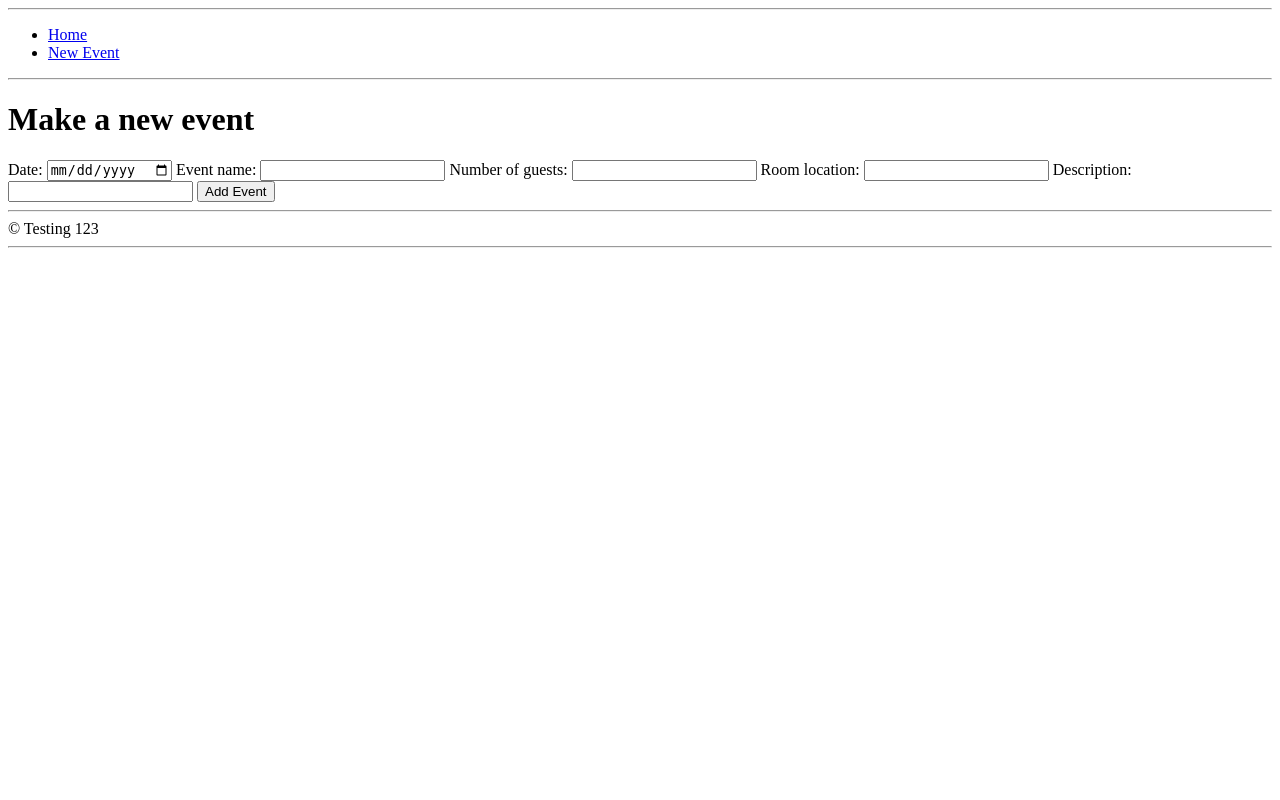
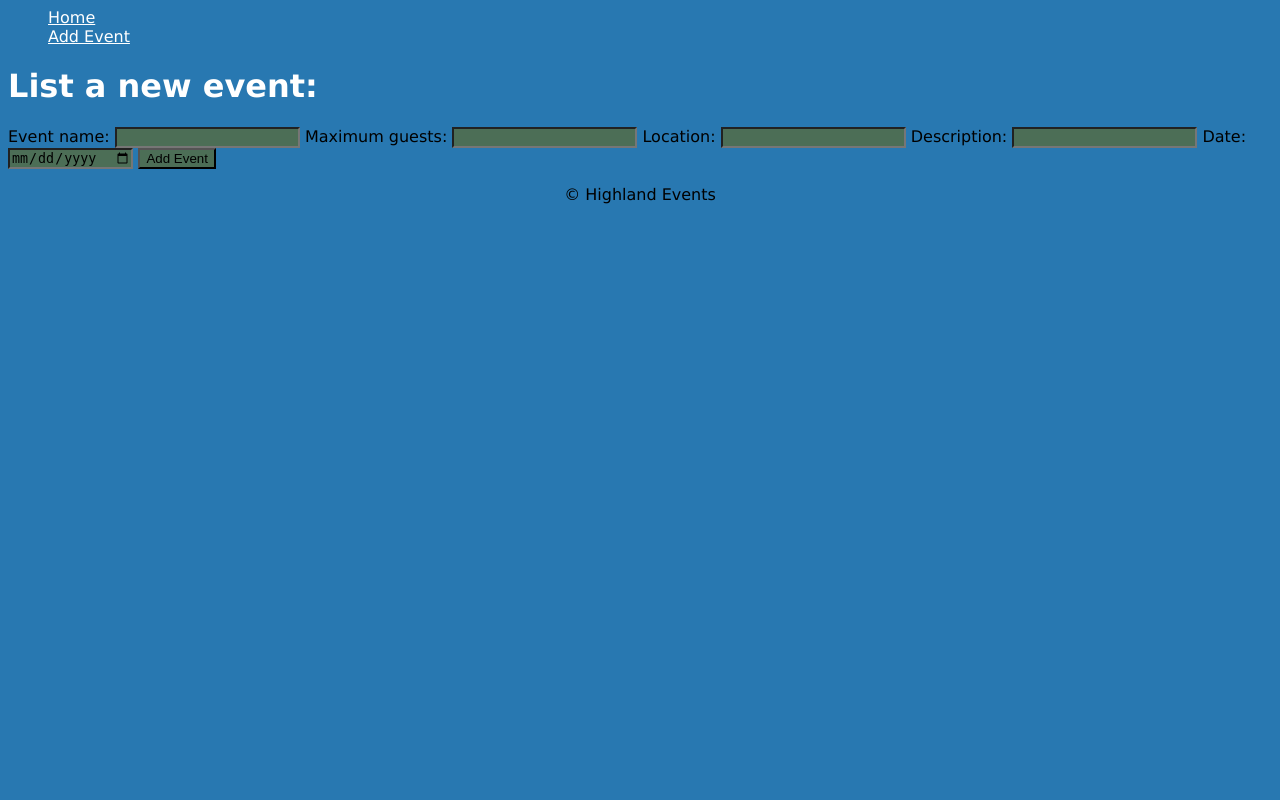
Before and after one commit to sshingler/Flask_lab_Event_Planner, a Flask app: page /events/new in a window 1280 px wide. Run offline with Flask 2, Linux system fonts and the light colour scheme.

Commit message:
2 - Flask lab - Event Planner - MVP + extensions complete

```diff
--- a/models/event_list.py
+++ b/models/event_list.py
@@ -3,8 +3,8 @@ import datetime
 
 
 
-event_1 = Event(datetime.date(2023, 2, 8), "Tech-Meetup-Lochaber", 20, "The Grog & Gruel", "A meet up for tech enthusiasts in Lochaber - Grog & Gruel pub.")
-event_2 = Event(datetime.date(2023, 2, 7), "Tech-Meetup-Argyll", 20, "The Oban Inn", "A meet up for tech enthusiasts in Argyll - The Oban Inn.")
+event_1 = Event(datetime.date(2023, 2, 8), "Tech-Meetup-Lochaber", 20, "The Grog & Gruel", "A meet up for tech enthusiasts in Lochaber")
+event_2 = Event(datetime.date(2023, 2, 7), "Tech-Meetup-Argyll", 20, "The Oban Inn", "A meet up for tech enthusiasts in Argyll")
 events_list = [event_1, event_2]
 
 def add_new_event(event):
--- /dev/null
+++ b/static/styles.css
@@ -0,0 +1,44 @@
+header {
+    background-color: rgb(40, 120, 177);
+    font-family: Verdana, Geneva, Tahoma, sans-serif;
+}
+
+header > ul {
+    list-style: none;
+}
+
+
+a {
+    color: white;
+}
+
+body {
+    font-family: Verdana, Geneva, Tahoma, sans-serif;
+    background-color: rgb(40, 120, 177);
+
+}
+
+h1 {
+    color:white
+}
+
+table {
+    border: 1px solid;
+}
+
+td, th {
+    text-align: center;
+    padding:15px;
+}
+
+footer {
+    text-align: center;
+}
+
+input {
+    background-color: rgb(76, 110, 86);
+}
+
+button {
+   color: white;
+}
--- a/templates/base.html
+++ b/templates/base.html
@@ -1,3 +1,5 @@
+<link rel="stylesheet" href="{{ url_for('static', filename='styles.css') }}">
+
 <!DOCTYPE html>
 <html lang="en">
 <head>
@@ -6,24 +8,22 @@
     <meta name="viewport" content="width=device-width, initial-scale=1.0">
     <title>{{ title }} - TechEvents</title>
 </head>
-<hr>
 <body>
+    <header>
         <ul>
             <li>
              <a href="/events">Home</a>
             </li>
             <li>
-            <a href="/events/new">New Event</a>
+                <a href="/events/new">Add Event</a>
             </li>
         </ul>
-    <hr>
+    </header>
     {% block content %}
 
     {% endblock %}
 </body>
-<hr>
 <footer>
-    &copy Testing 123
+    &copy Highland Events
 </footer>
-<hr>
 </html>
--- a/templates/new.html
+++ b/templates/new.html
@@ -1,28 +1,24 @@
 {% extends "base.html" %}
 
 {% block content %}
-    <h1>Make a new event</h1>
+    <h1>List a new event:</h1>
 
     <form action="/events" method="post">
-        <label for="date">Date:</label>
-        <input type="date" id="date" name="date">
 
         <label for="event_name">Event name:</label>
         <input type="text" id="event_name" name="event_name">
 
-        <label for="number_of_guests">Number of guests:</label>
-        <input type="text" id="number_of_guests" name="number_of_guests">
+        <label for="number_of_guests">Maximum guests:</label>
+        <input type="number" id="number_of_guests" name="number_of_guests">
 
-        <label for="room_location">Room location:</label>
+        <label for="room_location">Location:</label>
         <input type="text" id="room_location" name="room_location">
 
         <label for="description">Description:</label>
         <input type="text" id="description" name="description">
 
-
-
-
-
+        <label for="date">Date:</label>
+        <input type="date" id="date" name="date">
 
         <input type="submit" value="Add Event">
     </form>
```
Also changed, not shown: templates/index.html (+8 -6 lines). Lines whose indentation alone changed are shown as unchanged.
